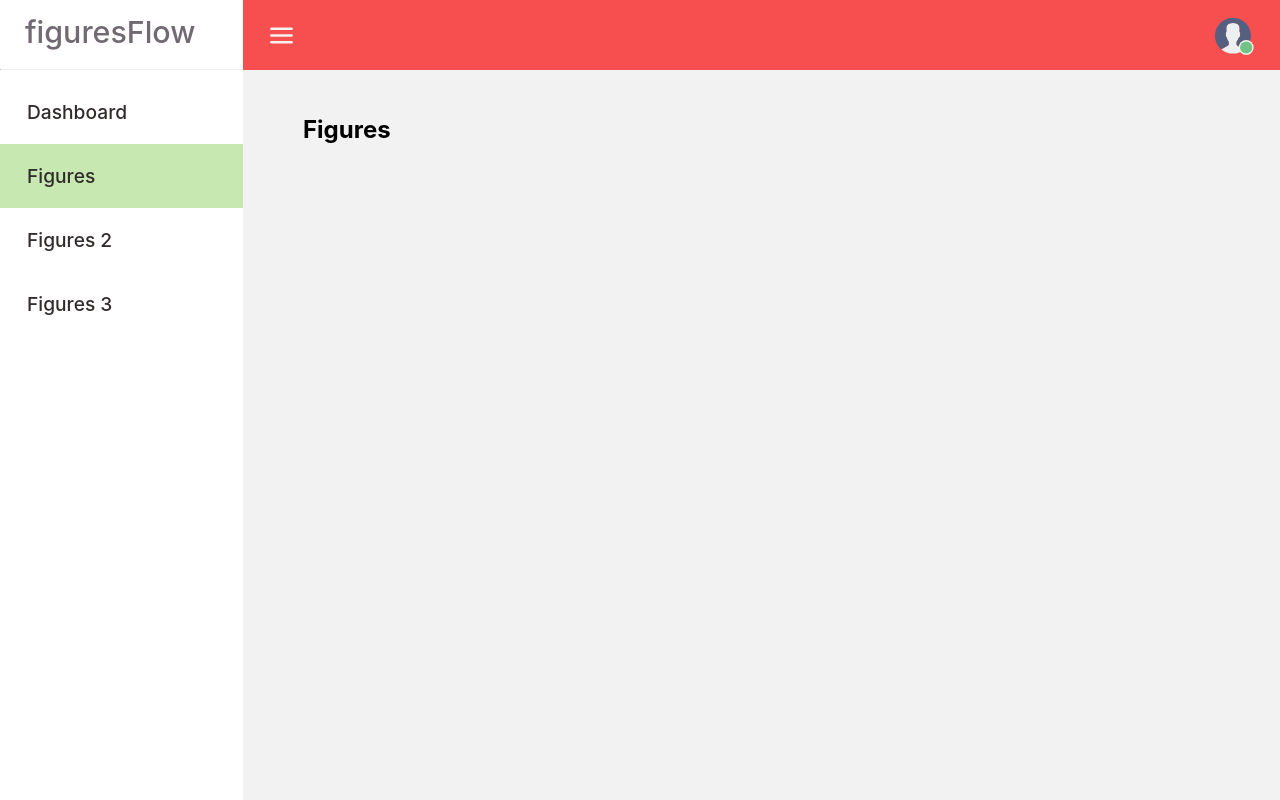
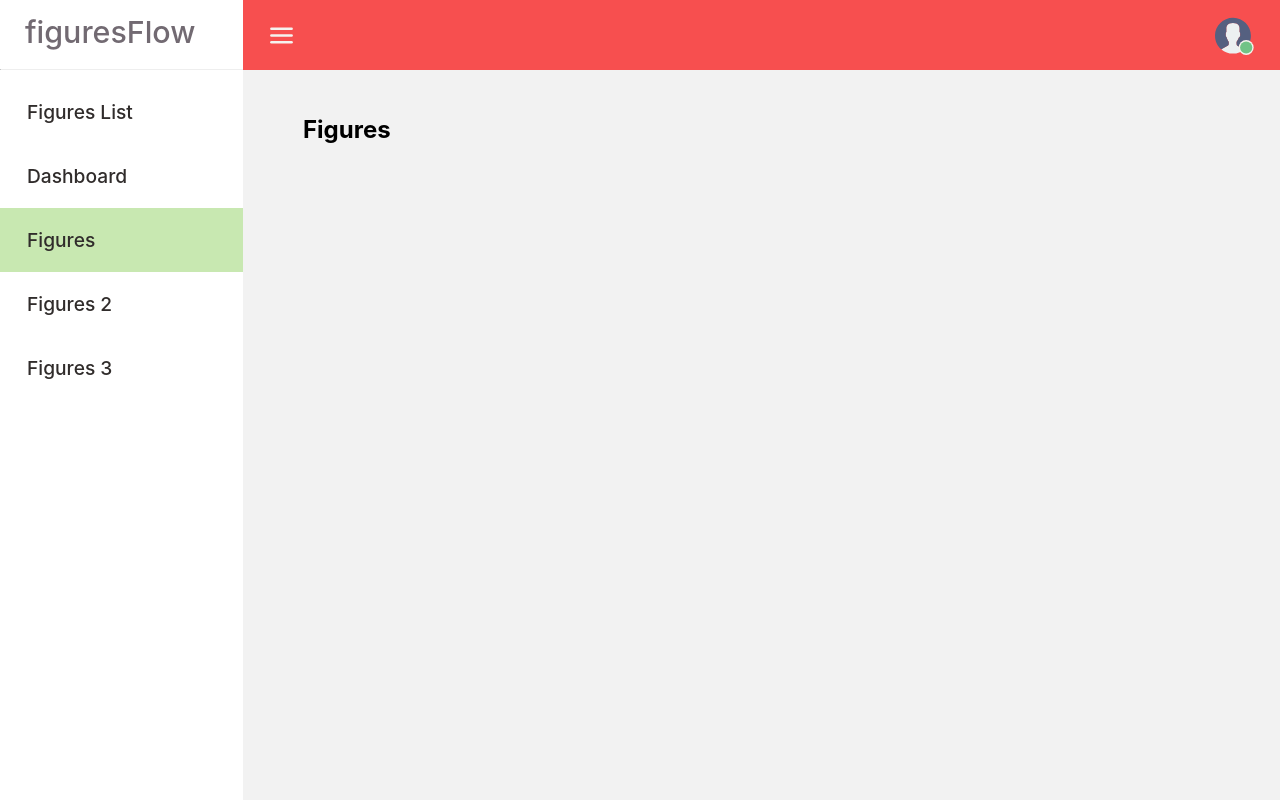
Before and after one commit to pressR2/figuresFlow, a React (Create React App) app: page /figures in a window 1280 px wide. Built offline with nearby package versions, Linux system fonts and the light colour scheme; no server answers; sample sign-in values are in the browser's storage.

Commit message:
[RM-29] - add Figures list to sidenav and style it

```diff
--- a/src/pages/Dashboard/Dashboard.css
+++ b/src/pages/Dashboard/Dashboard.css
@@ -129,6 +129,7 @@
     box-shadow: 0 0 2px 2px rgb(0 0 0 / 5%);
     margin-right: 20px;
     word-break: break-all;
+    z-index: 1;
 }
 
 .user-info,
--- a/src/pages/Dashboard/Sidenav.tsx
+++ b/src/pages/Dashboard/Sidenav.tsx
@@ -24,6 +24,14 @@ const Sidenav: FunctionComponent<SidenavProps> = (props) => {
                     </div>
                     <hr></hr>
                     <ul className="menu-items">
+                        <Link
+                            to="/figuresList"
+                            className={`figures-link ${
+                                pathname === "/figuresList" ? "link" : ""
+                            }`}
+                        >
+                            Figures List
+                        </Link>
                         <Link
                             to="/dashboard"
                             className={`figures-link ${
@@ -74,6 +82,14 @@ const Sidenav: FunctionComponent<SidenavProps> = (props) => {
                     <hr></hr>
                     <ul className="menu-items">
                         <Link
+                            to="/figuresList"
+                            className={`figures-link ${
+                                pathname === "/figuresList" ? "link" : ""
+                            }`}
+                        >
+                            Figures List
+                        </Link>
+                        <Link
                             to="/dashboard"
                             className={`figures-link ${
                                 pathname === "/dashboard" ? "link" : ""
--- a/src/pages/Figures/Figures.css
+++ b/src/pages/Figures/Figures.css
@@ -15,7 +15,8 @@
     height: 100vh;
 }
 
-.figures h2 {
+.figures h2,
+.figures-list h2 {
     margin: 45px 0 0 60px;
 }
 
--- a/src/pages/FiguresList/DataTable.tsx
+++ b/src/pages/FiguresList/DataTable.tsx
@@ -1,10 +1,6 @@
 import React, { useState, useEffect } from "react";
 import Box from "@mui/material/Box";
-import {
-    DataGrid,
-    GridColDef,
-    GridRenderCellParams,
-} from "@mui/x-data-grid";
+import { DataGrid, GridColDef, GridRenderCellParams } from "@mui/x-data-grid";
 import Button from "@mui/material/Button";
 import EditIcon from "@mui/icons-material/Edit";
 import DeleteIcon from "@mui/icons-material/DeleteOutlined";
@@ -19,6 +15,8 @@ import Paper from "@mui/material/Paper";
 import Popper from "@mui/material/Popper";
 import MenuList from "@mui/material/MenuList";
 import { Link } from "react-router-dom";
+import NavWrapper from "../../components/NavWrapper/NavWrapper";
+import "../Figures/Figures.css";
 
 interface RowFigureProps {
     id: number;
@@ -150,6 +148,10 @@ const DataTable = () => {
     }, []);
 
     return (
+        <NavWrapper>
+            <div className="figures-list">
+                <h2>Figures List</h2>
+            </div>
             <Box
                 sx={{
                     height: "calc(100% -60px)",
@@ -183,7 +185,7 @@ const DataTable = () => {
                                     width: 150,
                                     height: "41px",
                                     marginLeft: "17px",
-                                marginRight: "80px",
+                                    marginRight: "30px",
                                     borderRadius: "4px",
                                 }}
                             >
@@ -250,7 +252,9 @@ const DataTable = () => {
                                                                     index ===
                                                                     selectedIndex
                                                                 }
-                                                            onClick={(event) =>
+                                                                onClick={(
+                                                                    event
+                                                                ) =>
                                                                     handleMenuItemClick(
                                                                         event,
                                                                         index
@@ -300,7 +304,9 @@ const DataTable = () => {
                         columns={columns}
                         editMode="row"
                         pageSize={pageSize}
-                    onPageSizeChange={(newPageSize) => setPageSize(newPageSize)}
+                        onPageSizeChange={(newPageSize) =>
+                            setPageSize(newPageSize)
+                        }
                         rowsPerPageOptions={[2, 10, 20]}
                         pagination
                         {...tableData}
@@ -313,6 +319,7 @@ const DataTable = () => {
                     />
                 </div>
             </Box>
+        </NavWrapper>
     );
 };
 
```
Lines whose indentation alone changed are shown as unchanged.
